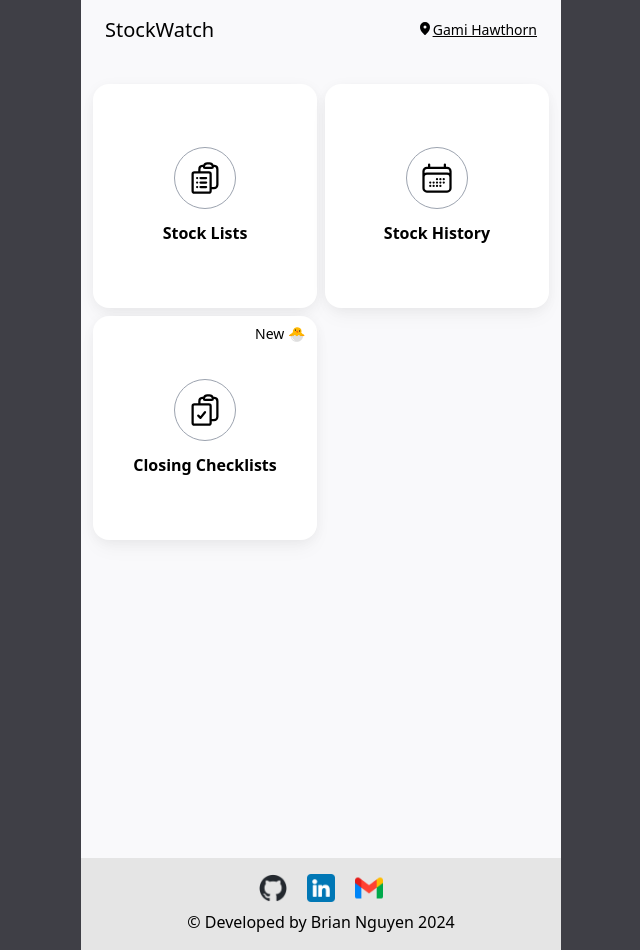
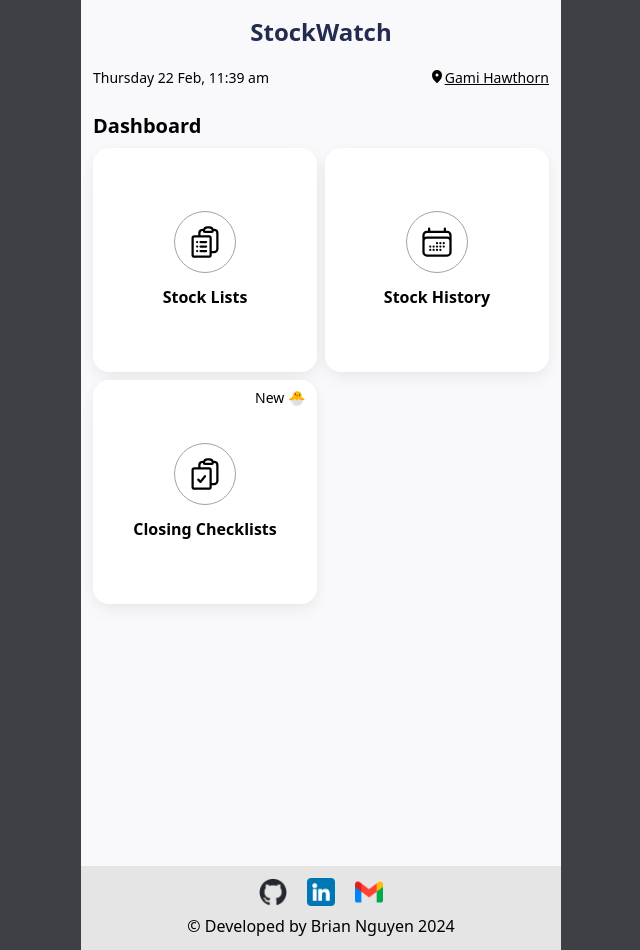
Before and after one commit to Brian3010/StockWatchApp, a React (Vite) app: page / in a window 1280 px wide. Shown: the whole page, without its empty margins (319-959 px from the left). Built offline with nearby package versions, Linux system fonts and the light colour scheme; no server answers.

Commit message:
style: make better menu UI

```diff
--- a/src/App.tsx
+++ b/src/App.tsx
@@ -1,5 +1,6 @@
 import { ReactElement } from 'react';
 import { Link } from 'react-router-dom';
+import TimeAndLocation from './components/TimeAndLocation';
 
 interface menuItem {
   name: string;
@@ -73,7 +74,9 @@ function App() {
   return (
     <>
       {/* <div className="flex flex-col justify-center gap-3 pt-10"> */}
-      <div className="mobileXS:grid-cols-1 grid gap-2 pt-6 mobileS:grid-cols-2 sm:grid-cols-3 lg:grid-cols-4 xl:grid-cols-2 ">
+      <TimeAndLocation />
+      <h1 className="text-xl font-bold">Dashboard</h1>
+      <div className="grid gap-2 pt-2 mobileXS:grid-cols-1 mobileS:grid-cols-2 sm:grid-cols-3 lg:grid-cols-4 xl:grid-cols-2 ">
         {/** list of items */}
         {menuItems.map((item, index) => (
           <Link
--- a/src/components/NavBar.tsx
+++ b/src/components/NavBar.tsx
@@ -1,21 +1,16 @@
 export default function NavBar() {
   return (
-    <nav className="relative flex w-full flex-wrap items-center justify-between">
-      <div className="w-full px-6 py-4">
-        <div className="flex justify-between">
-          <p className="text-xl font-medium"  onClick={()=>{location.reload()}}>
+    <nav className="justify-betwee relative flex w-full flex-wrap items-center ">
+      <div className="w-full px-2 py-4">
+        <div className="flex justify-center">
+          <p
+            className="text-2xl font-semibold text-gami-text "
+            onClick={() => {
+              location.reload();
+            }}
+          >
             StockWatch
           </p>
-          <span className="flex items-center text-sm underline">
-            <svg xmlns="http://www.w3.org/2000/svg" viewBox="0 0 16 16" fill="currentColor" className="mb-1 h-4 w-4">
-              <path
-                fillRule="evenodd"
-                d="m7.539 14.841.003.003.002.002a.755.755 0 0 0 .912 0l.002-.002.003-.003.012-.009a5.57 5.57 0 0 0 .19-.153 15.588 15.588 0 0 0 2.046-2.082c1.101-1.362 2.291-3.342 2.291-5.597A5 5 0 0 0 3 7c0 2.255 1.19 4.235 2.292 5.597a15.591 15.591 0 0 0 2.046 2.082 8.916 8.916 0 0 0 .189.153l.012.01ZM8 8.5a1.5 1.5 0 1 0 0-3 1.5 1.5 0 0 0 0 3Z"
-                clipRule="evenodd"
-              />
-            </svg>
-            <a href="https://www.gamichicken.com.au/restaurant/hawthorn/" target="_blank">Gami Hawthorn</a>
-          </span>
         </div>
       </div>
     </nav>
--- /dev/null
+++ b/src/components/TimeAndLocation.tsx
@@ -0,0 +1,35 @@
+import { useEffect, useState } from 'react';
+import { getCurrentTime } from '../utils/helpers';
+
+export default function TimeAndLocation() {
+  const [currentDate, setCurrentDate] = useState(getCurrentTime());
+  console.log('object');
+
+  useEffect(() => {
+    const intervalId = setInterval(() => {
+      setCurrentDate(getCurrentTime());
+    }, 2000); // 2 seconds
+
+    return () => {
+      clearInterval(intervalId);
+    };
+  }, []);
+
+  return (
+    <div className="flex justify-between gap-1 pb-6 pt-1 text-sm font-medium">
+      <span>{currentDate}</span>
+      <span className="flex items-center underline ">
+        <svg xmlns="http://www.w3.org/2000/svg" viewBox="0 0 16 16" fill="currentColor" className="mb-1 h-4 w-4">
+          <path
+            fillRule="evenodd"
+            d="m7.539 14.841.003.003.002.002a.755.755 0 0 0 .912 0l.002-.002.003-.003.012-.009a5.57 5.57 0 0 0 .19-.153 15.588 15.588 0 0 0 2.046-2.082c1.101-1.362 2.291-3.342 2.291-5.597A5 5 0 0 0 3 7c0 2.255 1.19 4.235 2.292 5.597a15.591 15.591 0 0 0 2.046 2.082 8.916 8.916 0 0 0 .189.153l.012.01ZM8 8.5a1.5 1.5 0 1 0 0-3 1.5 1.5 0 0 0 0 3Z"
+            clipRule="evenodd"
+          />
+        </svg>
+        <a href="https://www.gamichicken.com.au/restaurant/hawthorn/" target="_blank">
+          Gami Hawthorn
+        </a>
+      </span>
+    </div>
+  );
+}
--- a/src/pages/Layout.tsx
+++ b/src/pages/Layout.tsx
@@ -4,7 +4,7 @@ import NavBar from '../components/NavBar';
 
 export default function Layout() {
   const location = useLocation();
-  // console.log({ location });
+
   return (
     <>
       <div className="mx-auto h-screen xl:h-[950px] xl:max-w-screen-xs">
@@ -14,7 +14,7 @@ export default function Layout() {
             <Outlet />
           </main>
           {location.pathname === '/' && (
-            <footer className={`bg-neutral-200 p-[1rem] ${location.pathname === '/' && 'absolute inset-x-0 bottom-0'}`}>
+            <footer className={`bg-neutral-200 p-3 ${location.pathname === '/' && 'absolute inset-x-0 bottom-0'}`}>
               <Footer />
             </footer>
           )}
--- a/src/utils/helpers.ts
+++ b/src/utils/helpers.ts
@@ -76,3 +76,15 @@ export const compressImageFile = (file: File) => {
     })();
   });
 };
+
+export const getCurrentTime = () => {
+  const currentDate = new Date().toLocaleString('en-AU', {
+    weekday: 'long',
+    month: 'short',
+    day: 'numeric',
+    hour: 'numeric',
+    minute: '2-digit',
+    hour12: true, // Use 12-hour clock
+  });
+  return currentDate;
+};
```
